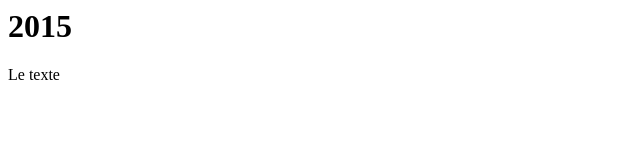
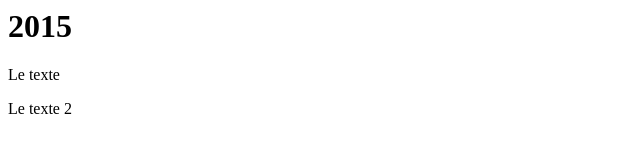
Before and after one commit to caradojo/2015, a plain HTML site: page index.html in a window 1280 px wide. Shown: the full height of the page, 0-640 px from the left. Drawn offline with Linux system fonts and the light colour scheme.

Commit message:
commit in good branch

```diff
--- a/index.html
+++ b/index.html
@@ -1,3 +1,4 @@
 <h1>2015</h1>
 
 <p>Le texte</p>
+<p>Le texte 2 </p>
```
